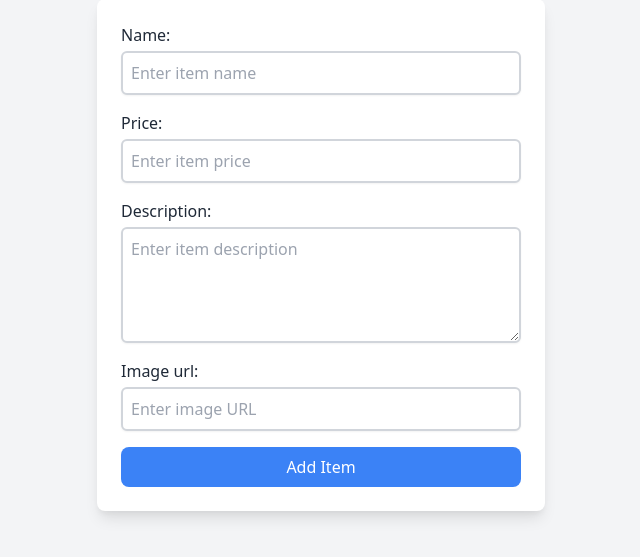
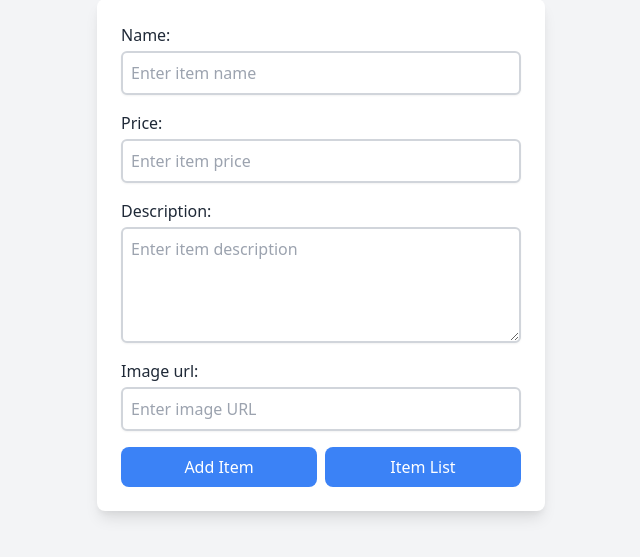
Before and after one commit to Santhosh1507/Django-sample-project, a Django app: page / in a window 1280 px wide. Shown: the part 93-650 px from the top of the page, without its empty margins (319-959 px from the left). Run offline with Django 5.2, Linux system fonts and the light colour scheme.

Commit message:
first commit

```diff
--- a/my_app/templates/add_item.html
+++ b/my_app/templates/add_item.html
@@ -1,5 +1,6 @@
 <!DOCTYPE html>
 <html lang="en">
+
 <head>
     <meta charset="UTF-8">
     <meta http-equiv="X-UA-Compatible" content="IE=edge">
@@ -7,6 +8,7 @@
     <title>Add Item</title>
     <link href="https://cdn.jsdelivr.net/npm/tailwindcss@2.2.19/dist/tailwind.min.css" rel="stylesheet">
 </head>
+
 <body class="bg-gray-100 text-gray-800">
     <div class="container mx-auto px-4 py-8">
         <h2 class="text-3xl font-bold mb-6 text-center">Add New Item</h2>
@@ -16,9 +18,17 @@
                 <div class="space-y-4">
                     {{ form.as_p|safe }}
                 </div>
-                <button type="submit" class="mt-4 w-full bg-blue-500 text-white py-2 rounded-lg hover:bg-blue-600 transition duration-200">Add Item</button>
+                <div class="flex gap-2">
+                    <button type="submit"
+                        class="mt-4 w-full bg-blue-500 text-white py-2 rounded-lg hover:bg-blue-600 transition duration-200">Add
+                        Item</button>
+                    <button
+                        class="mt-4 w-full bg-blue-500 text-white py-2 rounded-lg hover:bg-blue-600 transition duration-200"><a
+                            href="/item-list">Item List</a></button>
+                </div>
             </form>
         </div>
     </div>
 </body>
+
 </html>
--- a/my_app/urls.py
+++ b/my_app/urls.py
@@ -5,4 +5,6 @@ urlpatterns = [
     path("myapp/", views.my_app, name="my_app"),
     path('', views.add_item, name='add_item'),
     path('item-list/', views.item_list, name='item_list'),
+    path('update-item/<int:item_id>/', views.update_item, name='update_item'),
+    path('delete-item/<int:item_id>/', views.delete_item, name='delete_item'),
 ]
--- a/my_app/views.py
+++ b/my_app/views.py
@@ -1,4 +1,4 @@
-from django.shortcuts import render, redirect
+from django.shortcuts import render, redirect, get_object_or_404
 from django.http import HttpResponse
 from .forms import ItemForm
 from .models import Item
@@ -21,4 +21,20 @@ def item_list(request):
     items = Item.objects.all()
     return render(request, 'item_list.html', {'items': items})
 
-# Create your views here.
+def update_item(request, item_id):
+    item = get_object_or_404(Item, id=item_id)
+    if request.method == 'POST':
+        form = ItemForm(request.POST, instance=item)
+        if form.is_valid():
+            form.save()
+            return redirect('item_list')  # Redirect to the item list page after updating
+    else:
+        form = ItemForm(instance=item)
+    return render(request, 'update_item.html', {'form': form, 'item': item})
+
+def delete_item(request, item_id):
+    item = get_object_or_404(Item, id=item_id)
+    if request.method == 'POST':
+        item.delete()
+        return redirect('item_list')
+    return render(request, 'confirm_delete.html', {'item': item})
--- a/my_app_project/settings.py
+++ b/my_app_project/settings.py
@@ -9,7 +9,7 @@ https://docs.djangoproject.com/en/5.1/topics/settings/
 For the full list of settings and their values, see
 https://docs.djangoproject.com/en/5.1/ref/settings/
 """
-
+import dj_database_url
 from pathlib import Path
 
 # Build paths inside the project like this: BASE_DIR / 'subdir'.
@@ -80,7 +80,7 @@ WSGI_APPLICATION = "my_app_project.wsgi.application"
 
 DATABASES = {
     'default': {
-        'ENGINE': 'djongo',
+        'ENGINE': 'django',
         'NAME': 'Django_project',
         'ENFORCE_SCHEMA': False,
         'CLIENT': {
@@ -88,6 +88,8 @@ DATABASES = {
         }
     }
 }
+
+DATABASES["default"] = dj_database_url.parse("postgresql://django_project_i4fp_user:pUb8AOwJqCbATRynPKZoGVfWJC1U3S0s@dpg-csab0808fa8c73cm5mh0-a.singapore-postgres.render.com/django_project_i4fp")
 
 
 # Password validation
```
Also changed, not shown: my_app/templates/confirm_delete.html (added, +28 -0 lines), my_app/templates/item_list.html (+37 -1 lines), my_app/templates/update_item.html (added, +28 -0 lines).
